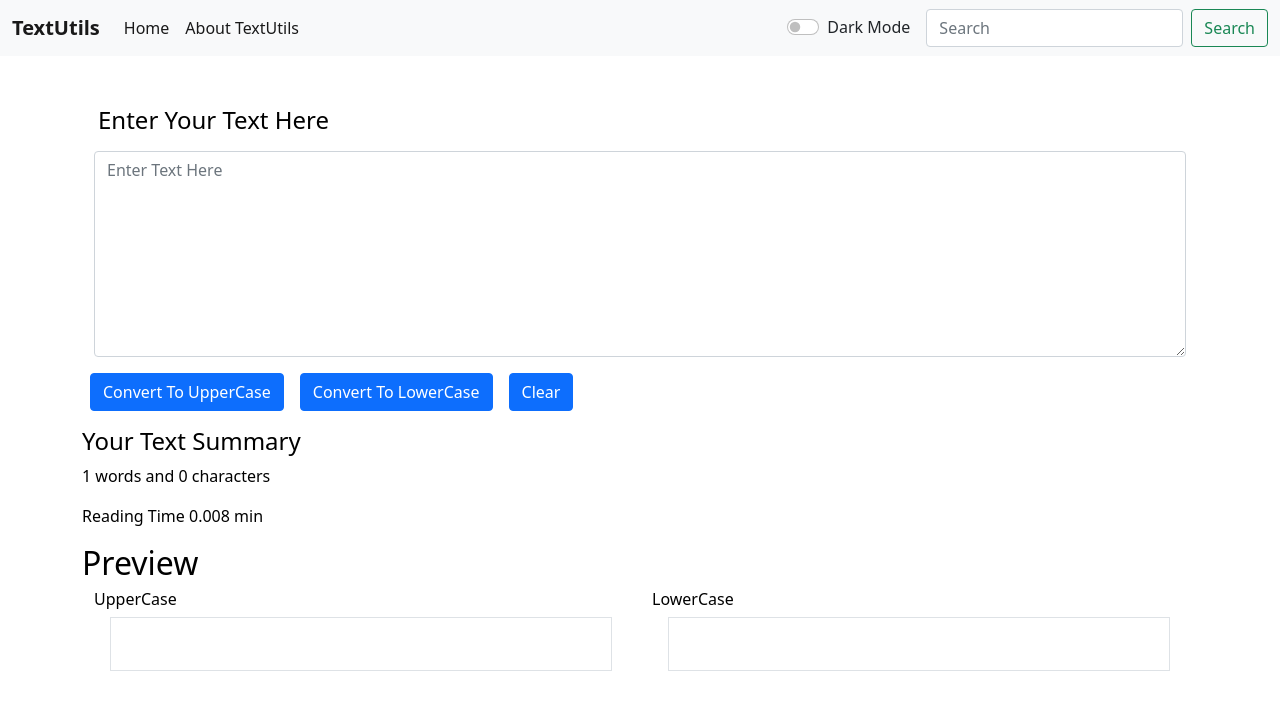
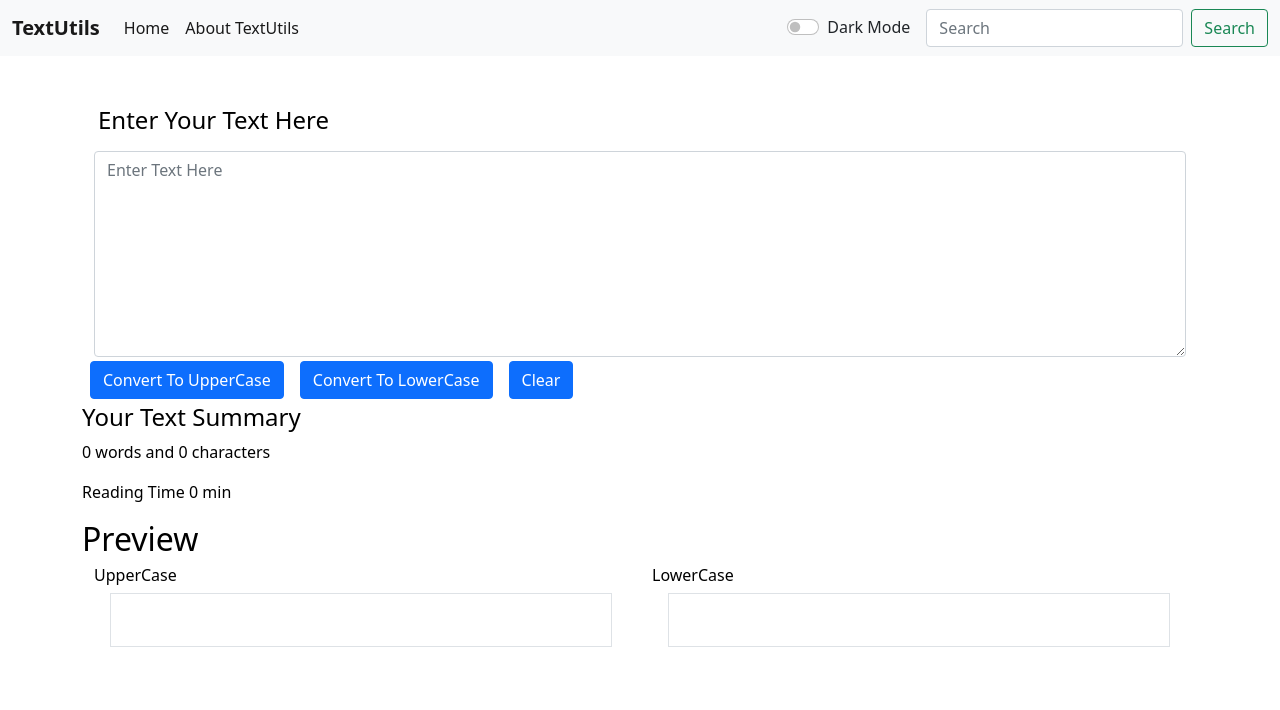
Before and after one commit to VedantBhawsar/Text-Utils, a React (Create React App) app: page / in a window 1280 px wide. Shown: the top 710 px of the page. Built offline with nearby package versions, Linux system fonts and the light colour scheme.

Commit message:
Update Home.jsx

```diff
--- a/src/componend/Home.jsx
+++ b/src/componend/Home.jsx
@@ -1,4 +1,6 @@
 import React from 'react';
+
+
 const Home = (props) => {
     return (
         <div className="container" style={{ color: props.dark === 'light' ? 'black' : 'white' }}>
@@ -7,18 +9,18 @@ const Home = (props) => {
                 <textarea className="form-control" rows="8" value={props.Text} onChange={props.Textchange} placeholder='Enter Text Here' style={{ backgroundColor: props.dark === 'light' ? 'white' : '#343a40', color: props.dark === 'light' ? 'black' : 'white' }} ></textarea>
             </div>
 
-            <button className="btn btn-primary my-3 mx-2" onClick={props.ConvertToUp}>Convert To UpperCase</button>
-            <button className="btn btn-primary my-3 mx-2" onClick={props.ConvertToLow}>Convert To LowerCase</button>
-            <button className="btn btn-primary my-3 mx-2" onClick={props.ClrText}>Clear</button>
+            <button className="btn btn-primary my-1 mx-2" onClick={props.ConvertToUp}>Convert To UpperCase</button>
+            <button className="btn btn-primary my-1 mx-2" onClick={props.ConvertToLow}>Convert To LowerCase</button>
+            <button className="btn btn-primary my-1 mx-2" onClick={props.ClrText}>Clear</button>
 
 
 
             <h4>Your Text Summary</h4>
             <p>
-                {props.Text.split(" ").length} words and {props.Text.toString().length} characters
+                {props.Text.split(" ").filter((element) => { return element.length !== 0 }).length} words and {props.Text.toString().length} characters
             </p>
             <p>
-                Reading Time {0.008 * props.Text.split(" ").length} min
+                Reading Time {0.008 * props.Text.split(" ").filter((element) => { return element.length !== 0 }).length} min
             </p>
             <h2>
                 Preview
```
